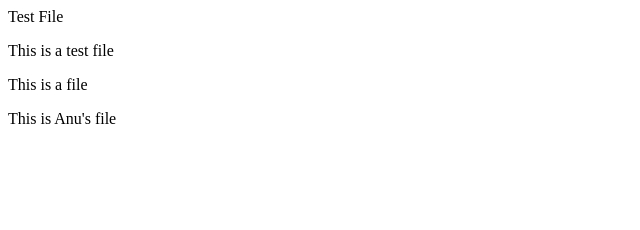
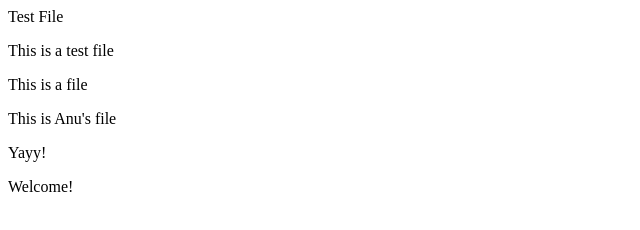
Before and after one commit to msanupama/newGitTest, a plain HTML site: page index.html in a window 1280 px wide. Shown: the whole page, without its empty margins (0-640 px from the left). Drawn offline with Linux system fonts and the light colour scheme.

Commit message:
added 4th and 5th lines

```diff
--- a/index.html
+++ b/index.html
@@ -4,6 +4,9 @@
       <p> This is a test file</p>
       <p> This is a file</p>
 <p> This is Anu's file</p>
+<p> Yayy!</p>
+<p> Welcome!</p>
+
 
     </body>
 </html>
```
